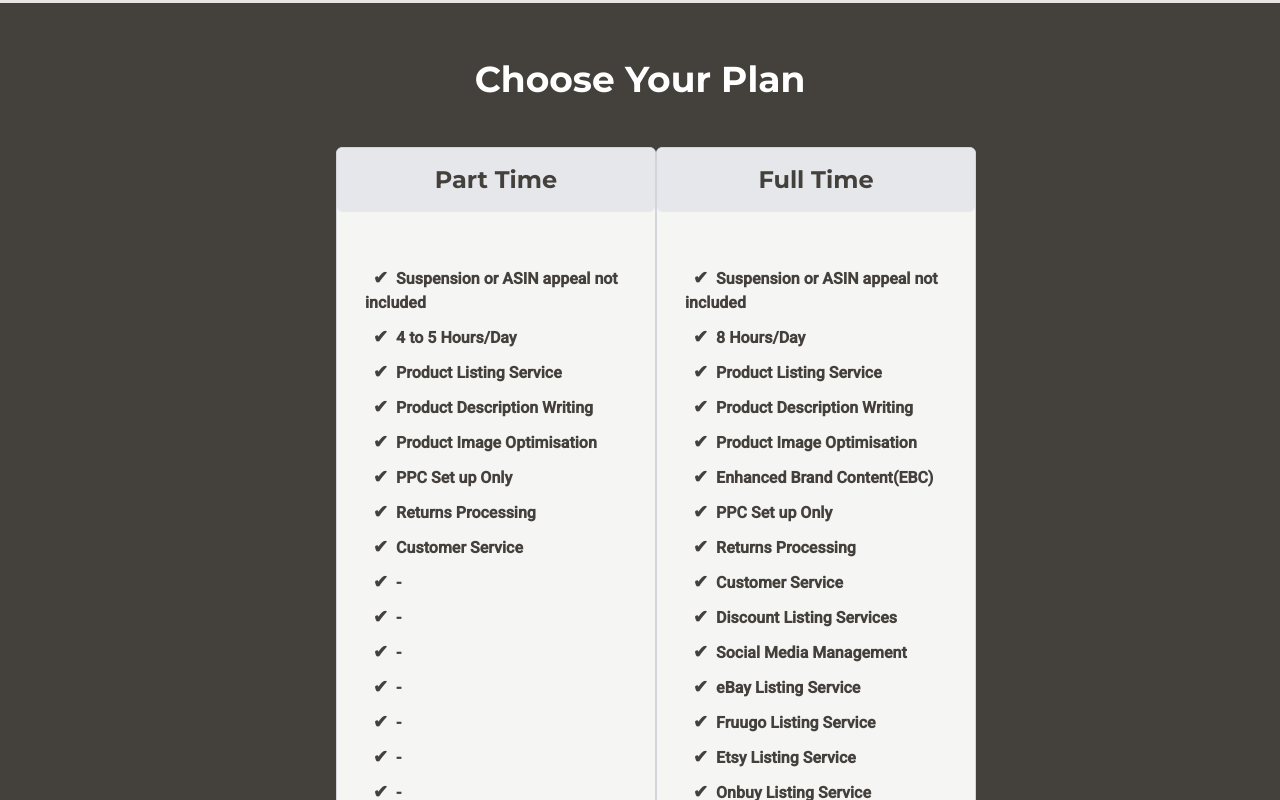
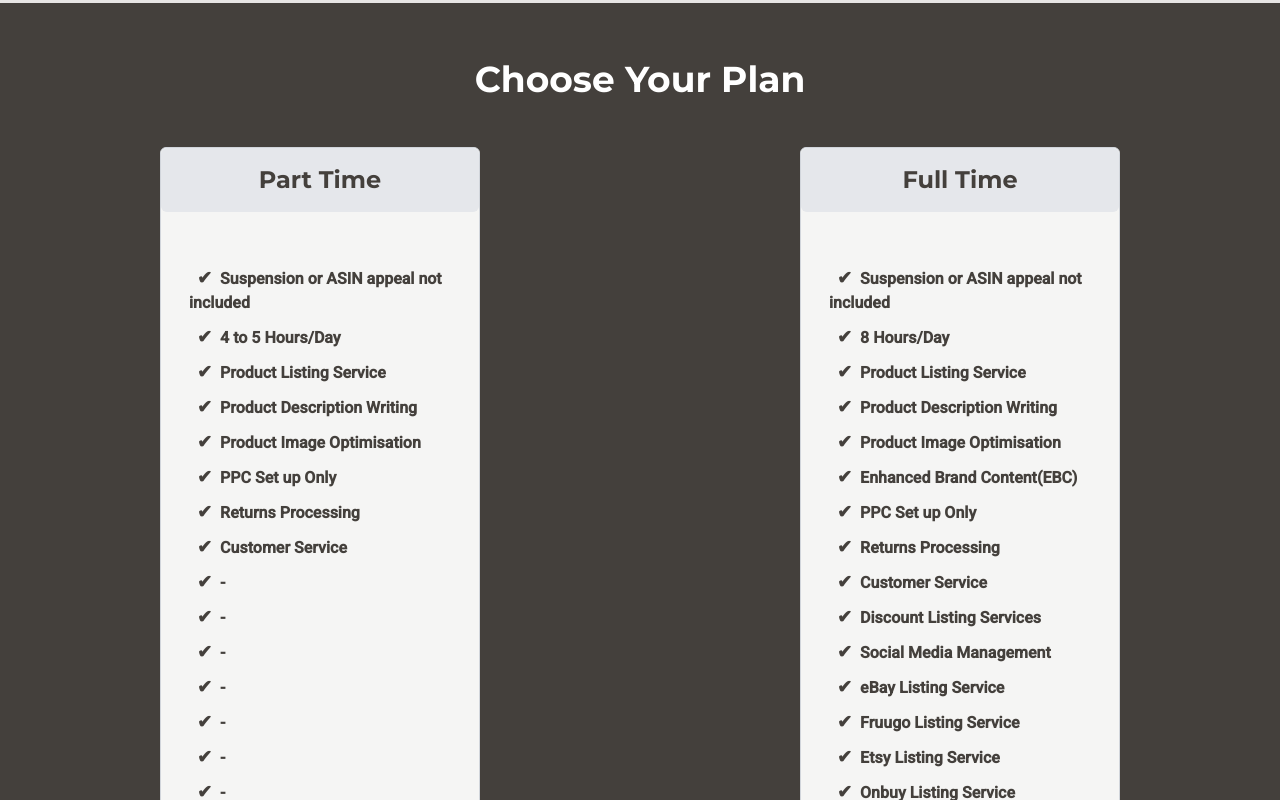
Before and after one commit to Rishiraj2812/aiom_solutions, a React (Vite) app: page / in a window 1280 px wide. Shown: the part 5140-5940 px from the top of the page. Built offline with nearby package versions, Linux system fonts and the light colour scheme.

Commit message:
Payment issue, dependency issue resolved

```diff
--- a/package.json
+++ b/package.json
@@ -13,7 +13,6 @@
     "react": "^18.2.0",
     "react-dom": "^18.2.0",
     "react-router-dom": "^6.21.1",
-    "react-speech-kit": "^3.0.1",
     "styled-components": "^6.1.2"
   },
   "devDependencies": {
--- a/src/components/Header.jsx
+++ b/src/components/Header.jsx
@@ -1,6 +1,7 @@
-import React from 'react';
+import React, {useState} from 'react';
 import { Link } from 'react-router-dom';
 import {useNavigate} from 'react-router-dom'
+
 
 const Header = () => {
 
@@ -35,6 +36,7 @@ const Header = () => {
 
 
 
+
         <nav id="nav" className="flex space-x-4 mr-4 lg:mr-40">
 
         <Link
--- a/src/components/Payment.jsx
+++ b/src/components/Payment.jsx
@@ -39,11 +39,11 @@ const Payment = () => {
 
         <StyledContainer className='text-white m-4'>Choose Your Plan</StyledContainer></h1>
 
-      <div className="grid lg:grid-cols-2  mx-auto  lg:mx-80 my-5 justify-center items-center">
+      <div className="grid lg:grid-cols-2  mx-auto  my-5 justify-center items-center">
         {/* Basic Plan */}
 
 
-                    <div className=" bg-stone-100 border border-gray-300 text-stone-700 rounded-md m-4 w-80 ">
+                    <div className=" bg-stone-100 border border-gray-300 text-stone-700 mx-auto rounded-md m-4 w-80 ">
 
                           <div className=" text-2xl font-bold flex items-center justify-center mb-6 bg-gray-200 p-2 w-full h-16 rounded-md ">
                              <StyledContainer>
@@ -112,7 +112,7 @@ const Payment = () => {
                     </div>
 
 
-                    <div className=" bg-stone-100 border border-gray-300 text-stone-700 rounded-md m-4 w-80 ">
+                    <div className=" bg-stone-100 border border-gray-300 mx-auto text-stone-700 rounded-md m-4 w-80 ">
 
                           <div className=" text-2xl font-bold flex items-center justify-center mb-6 bg-gray-200 p-2 w-full h-16 rounded-md ">
                              <StyledContainer>
```
